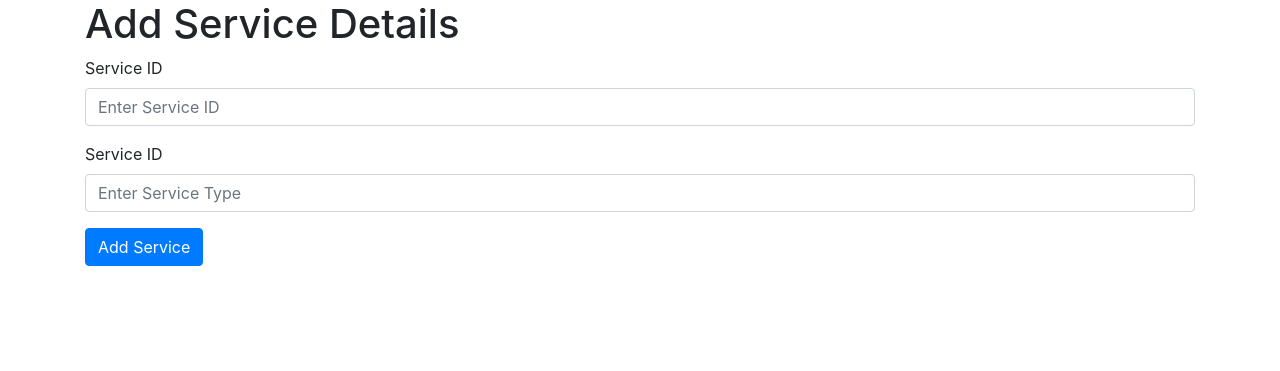
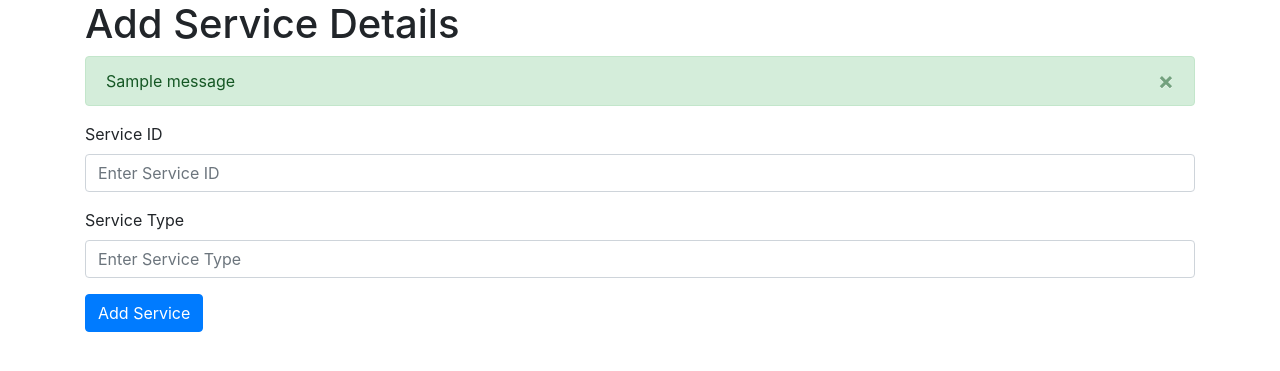
Before and after one commit to AunSyedShah/test_phase_fyp, a Django app: a page that uses templates/add_service_detail.html in a window 1280 px wide. Shown: the top 371 px of the page. Run offline with Django 4.2, Linux system fonts and the light colour scheme; tables that the repository leaves empty hold one stand-in row (values such as "Sample post"); one stand-in notice (Sample message) is shown; some libraries are stand-ins or nearby versions.

Commit message:
add service detail functionality with exception handling

```diff
--- a/templates/add_service_detail.html
+++ b/templates/add_service_detail.html
@@ -6,6 +6,14 @@
 {% endblock %}
 {% block content %}
     <h1>Add Service Details</h1>
+    {% for message in messages %}
+        <div class="alert alert-success alert-dismissible fade show" role="alert">
+            {{ message }}
+            <button type="button" class="close" data-dismiss="alert" aria-label="Close">
+                <span aria-hidden="true">&times;</span>
+            </button>
+        </div>
+    {% endfor %}
     <form action="" method="post">
         {% csrf_token %}
         <div class="form-group">
@@ -14,7 +22,7 @@
                    name="service_id" required>
         </div>
         <div class="form-group">
-            <label for="service_type">Service ID</label>
+            <label for="service_type">Service Type</label>
             <input type="text" class="form-control" id="service_type" placeholder="Enter Service Type"
                    name="service_type" required>
         </div>
--- a/testphase/views.py
+++ b/testphase/views.py
@@ -1,4 +1,5 @@
 from django.contrib import messages
+from django.http import HttpResponseRedirect
 from django.shortcuts import render, redirect
 
 from .models import Vehicle, Services
@@ -68,6 +69,10 @@ def add_service(request, vehicle_number):
         vehicle_object = Vehicle.objects.get(vehicle_no=vehicle_number)
         service_id = request.POST["service_id"]
         service_type = request.POST["service_type"]
+        service_object = Services.objects.filter(serviceID=service_id)
+        if service_object:
+            messages.error(request, "service with provided id already exists")
+            return HttpResponseRedirect(request.path_info)
         service_object = Services(serviceID=service_id, type=service_type, vehicle_no=vehicle_object)
         service_object.save()
         messages.success(request, f"service: {service_type} with service ID {service_id} created successfully")
```
